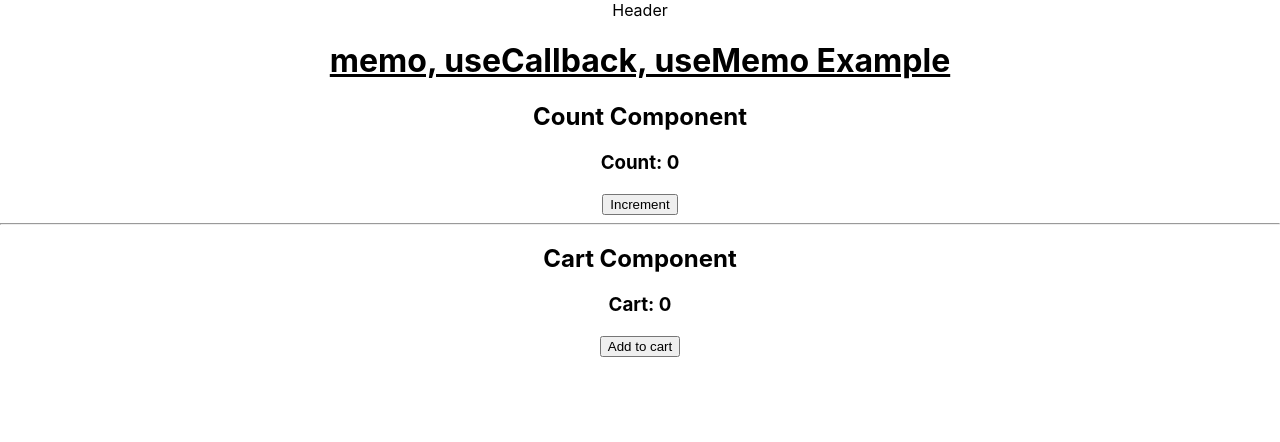
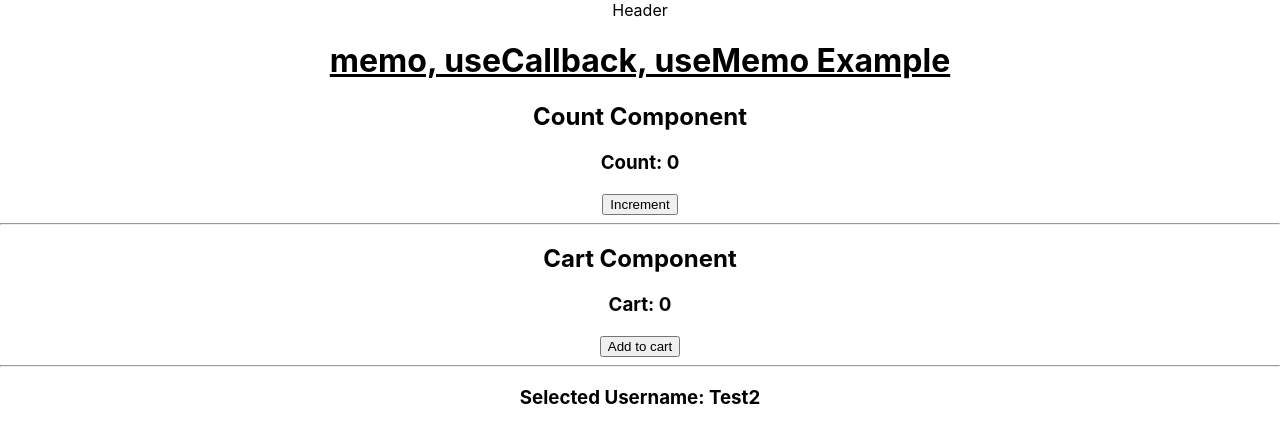
Before and after one commit to karthickselvendran/react-optimize, a React (Create React App) app: page / in a window 1280 px wide. Shown: the top 442 px of the page. Built offline with nearby package versions, Linux system fonts and the light colour scheme.

Commit message:
useMemo udpates

```diff
--- a/src/App.js
+++ b/src/App.js
@@ -3,6 +3,21 @@ import { Header } from "./header";
 import { CountComponent } from "./countComponent";
 import { CartComponent } from "./cartComponent";
 import "./App.css";
+
+const users = [
+  {
+    id: 1,
+    name: "Test1",
+  },
+  {
+    id: 2,
+    name: "Test2",
+  },
+  {
+    id: 3,
+    name: "Test3",
+  },
+];
 
 function App() {
   const [count, setCount] = useState(0);
@@ -18,6 +33,8 @@ function App() {
     setCart((prevCart) => prevCart + 1);
   }, [cart]);
 
+  const selectedUser = users.find((user) => user.id === 2);
+
   return (
     <div className="App">
       <Header />
@@ -27,6 +44,8 @@ function App() {
       <CountComponent count={count} increment={increment} />
       <hr />
       <CartComponent cart={cart} addToCart={addToCart} />
+      <hr />
+      <h3>Selected Username: {selectedUser.name}</h3>
     </div>
   );
 }
```
Also changed, not shown: 1 other file (tests, documents, lock files or other folders).
